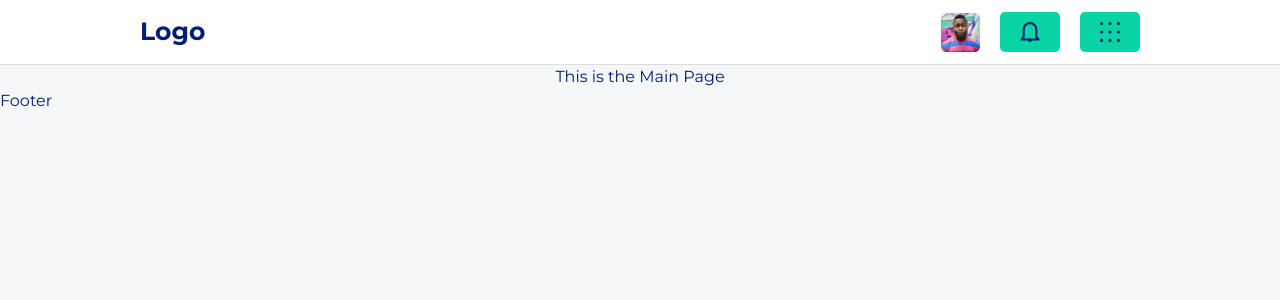
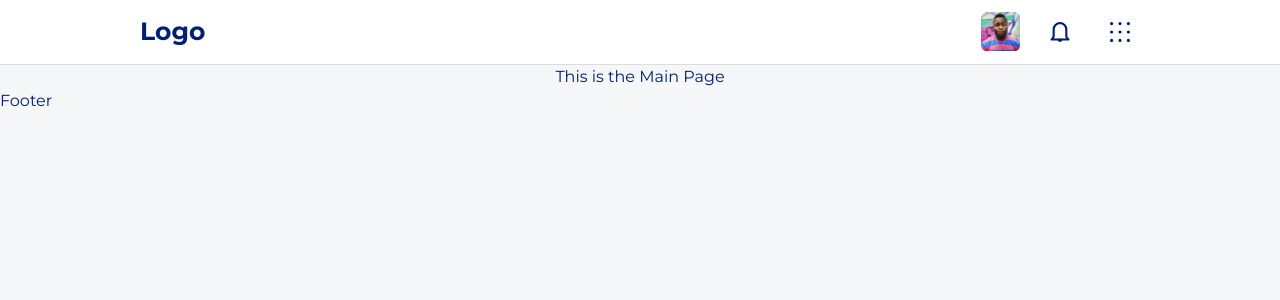
Before and after one commit to legranddonfack/next-starter, a Next.js app: page / in a window 1280 px wide. Shown: the top 300 px of the page. Built offline with nearby package versions, Linux system fonts and the light colour scheme.

Commit message:
Navbar update: includes isUserLoggedIn variable

```diff
--- a/components/Navbar.jsx
+++ b/components/Navbar.jsx
@@ -5,6 +5,11 @@ import BellIcon from "../public/assets/svg/bell.svg"
 import Avatar from "../public/assets/images/profile.png"
 import Button from "@components/Button"
 import Link from "next/link"
+import { useState, useEffect } from "react"
+
+
+const Navbar = () => {
+  const isUserLoogedIn = true;
 
   const onProfileClick = () => {
 
@@ -18,7 +23,6 @@ const onAppsClick = () => {
 
   }
 
-const Navbar = () => {
   return (
     <header className="header">
       <nav className="nav">
@@ -28,11 +32,26 @@ const Navbar = () => {
           </span>
         </Link>
         <div className="flex flex-row items-end">
+
+          {/*Desktop navigation*/}
+
+          {
+            isUserLoogedIn ? (
+              <div className="flex flex-row">
                 <Image src={Avatar} alt="Avatar" className="h-[39px] w-[39px] cursor-pointer" onClick={onProfileClick}/>
-          <Button onClick={onNotificationsClick} className="ml-[20px]">
+                <Button type="icon" onClick={onNotificationsClick} className="ml-[20px]" bgColor="grey">
                   <Image src={BellIcon} alt="Notifications" className="h-[20px] w-[20px]"/>
                 </Button>
-          <Button onClick={onAppsClick} className="ml-[20px]">
+              </div>
+            ) : (
+              <Button bgColor="secondary">
+                <span className="text-white font-bold">
+                  Login
+                </span>
+              </Button>
+            )
+          }
+          <Button type="icon" bgColor="grey" onClick={onAppsClick} className="ml-[20px]">
             <Image src={AppsIcon} alt="Apps" className="h-[20px] w-[20px]"/>
           </Button>
         </div>
```
Lines whose indentation alone changed are shown as unchanged.
